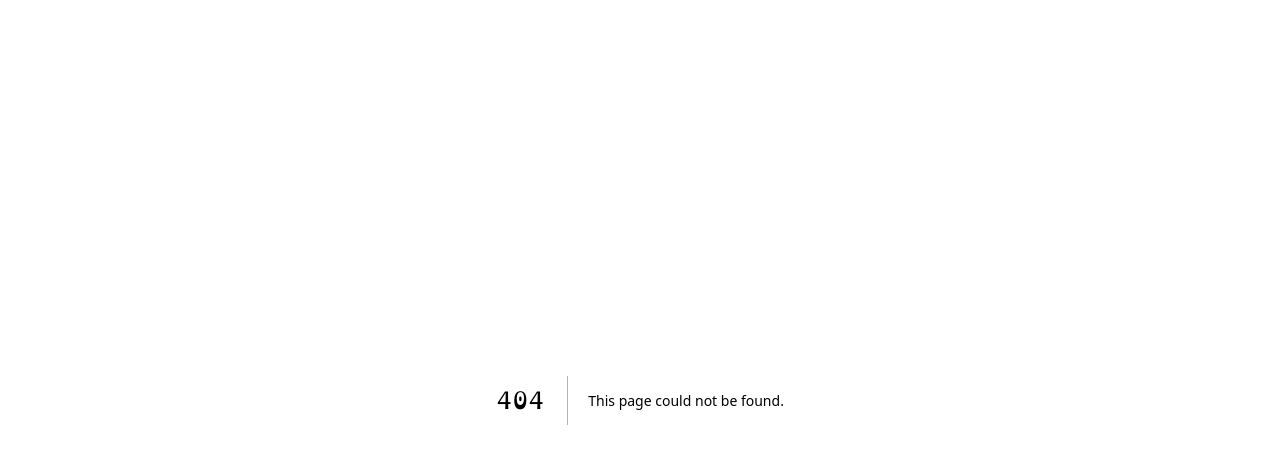
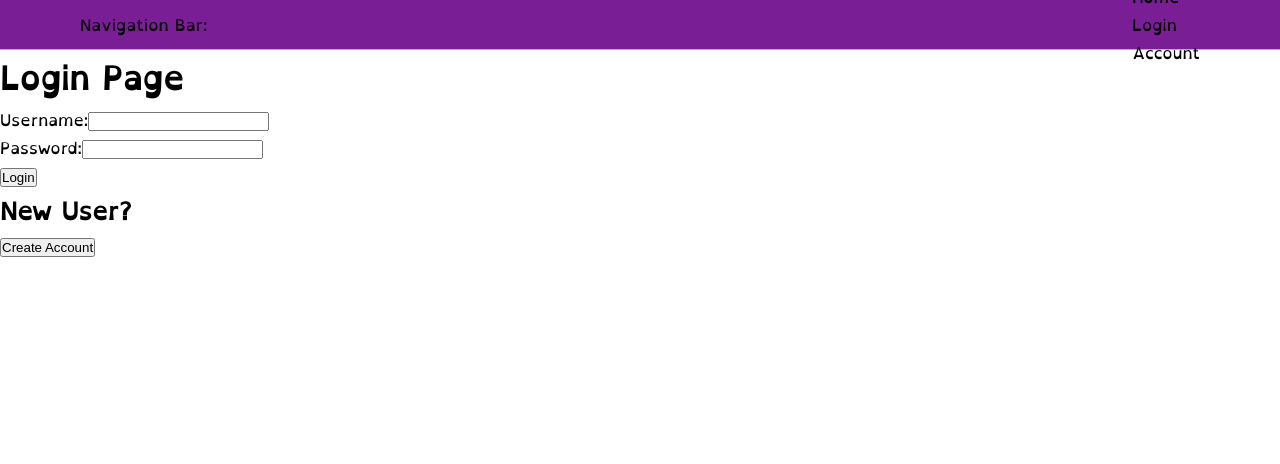
Before and after one commit to kdanedesigns/InclusiveAlphabet, a Next.js app: page /login in a window 1280 px wide. Before the commit this address had no page. Shown: the top 464 px of the page. Built offline with nearby package versions, Linux system fonts and the light colour scheme.

Commit message:
Navigation bar edits

```diff
--- a/src/components/Login.tsx
+++ b/src/components/Login.tsx
@@ -2,7 +2,7 @@ import React from 'react';
 
 const Login = () => {
     return (
-        <div>Login Page</div>
+        <div>Login Page in components</div>
     )
 }
 
--- a/src/components/Nav.module.css
+++ b/src/components/Nav.module.css
@@ -11,5 +11,4 @@
 
 .logo-container {
     display: flex;
-
 }
--- a/src/components/links.json
+++ b/src/components/links.json
@@ -2,11 +2,11 @@
     "links": [
         {
             "label": "Home",
-            "href": "/home"
+            "href": "/"
         },
         {
             "label": "Login",
-            "href": "../Components/Login.tsx"
+            "href": "/login"
         },
         {
             "label": "Account",
--- a/src/pages/_app.tsx
+++ b/src/pages/_app.tsx
@@ -1,8 +1,35 @@
 import '@/styles/globals.css';
 import '@/styles/fonts.css';
 import type { AppProps } from 'next/app';
+import Link from 'next/link';
 import localFont from 'next/font/local';
+import React from 'react';
+
+
 
 export default function App({ Component, pageProps }: AppProps) {
-  return <Component {...pageProps} />;
+  return (
+    <div>
+      {/* <nav>
+        <ul>
+          <li>
+            <Link href="/">
+              <a>Home</a>
+            </Link>
+          </li>
+          <li>
+            <Link href="/login">
+              <a>Login</a>
+            </Link>
+          </li>
+          <li>
+            <Link href="/account">
+              <a>Account</a>
+            </Link>
+          </li>
+        </ul>
+      </nav> */}
+    <Component {...pageProps} />
+  </div>
+  );
 }
--- a/src/pages/index.tsx
+++ b/src/pages/index.tsx
@@ -59,8 +59,8 @@ export default function Home() {
 
   return (
     <>
+    <Nav></Nav>
       {/* Set the page head, including title, meta tags, and favicon */}
-      <Nav></Nav>
       <Head>
         <title>DysKeys</title>
         <meta name="description" content="Image Rotation testing" />
--- /dev/null
+++ b/src/pages/login.tsx
@@ -0,0 +1,45 @@
+// pages/login.tsx
+import React, { useState } from 'react';
+import Nav from '../components/Nav';
+
+const LoginPage: React.FC = () => {
+  const [username, setUsername] = useState('');
+  const [password, setPassword] = useState('');
+
+  const handleUsernameChange = (event: React.ChangeEvent<HTMLInputElement>) => {
+    setUsername(event.target.value);
+  };
+
+  const handlePasswordChange = (event: React.ChangeEvent<HTMLInputElement>) => {
+    setPassword(event.target.value);
+  };
+
+  const handleSubmit = (event: React.FormEvent<HTMLFormElement>) => {
+    event.preventDefault();
+    // Perform login logic here
+  };
+
+  return (
+    <div>
+    <Nav></Nav>
+      <h1>Login Page</h1>
+      <form onSubmit={handleSubmit}>
+        <label>
+          Username:
+          <input type="text" value={username} onChange={handleUsernameChange} />
+        </label>
+        <br />
+        <label>
+          Password:
+          <input type="password" value={password} onChange={handlePasswordChange} />
+        </label>
+        <br />
+        <button type="submit">Login</button>
+        <h2>New User?</h2>
+        <button type="submit">Create Account</button>
+      </form>
+    </div>
+  );
+};
+
+export default LoginPage;
```
Also changed, not shown: src/components/Account.tsx (added, +9 -0 lines), src/pages/acc.tsx (added, +8 -0 lines), src/pages/account.tsx (added, +27 -0 lines).
